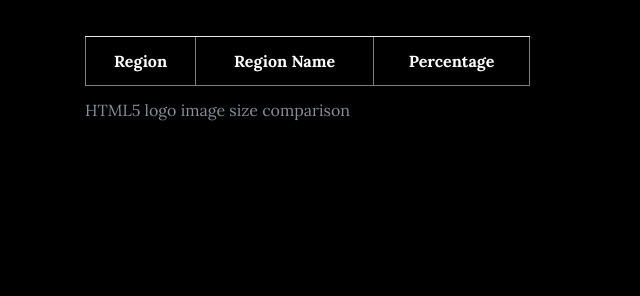
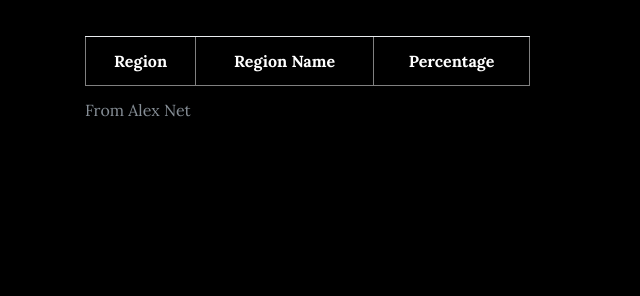
Before and after one commit to leonjia0112/ec601_passenger_screening, a Flask app: template web/templates/results.html in a window 1280 px wide. Shown: the part 790-1086 px from the top of the page, without its empty margins (0-640 px from the left). Run offline with Flask 2, Linux system fonts and the light colour scheme; the template is opened without the code that fills it, so the values that code supplies are empty; some libraries are stand-ins or nearby versions.

Commit message:
bug fixed

```diff
--- a/web/static/js/index.js
+++ b/web/static/js/index.js
@@ -11,7 +11,7 @@ $(function () {
             device: $this.find('td:nth-child(2)').text(),
             ratio: $this.find('td:nth-child(3)').text()
         };
-        console.log(i, oData[i].device, oData[i].ratio);
+        console.log(i, oData.devices[i].device, oData.devices[i].ratio);
     }
     // Okay we got a table of: "Device","ratio"
     // We should now render it to SVG using Raphael
--- a/web/templates/results.html
+++ b/web/templates/results.html
@@ -79,7 +79,7 @@
           <div class="row">
 			<div class="col-md-5 col-sm-12">
 				<table border="1" id="html5logo" class="table table-striped">
-					<caption style="caption-side:bottom;">HTML5 logo image size comparison</caption>
+					<caption style="caption-side:bottom;">From Alex Net</caption>
 					<tbody>
 						<tr>
 							<th>Region</th>
```
